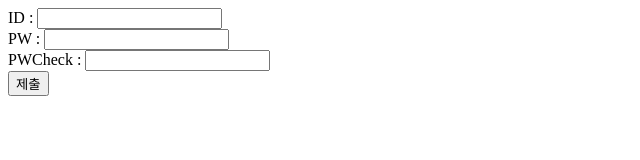
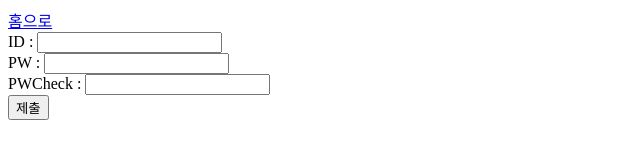
Before and after one commit to TaeYoung1217/sc_project_1_WordSearch, a plain HTML site: page frontend/signup.html in a window 1280 px wide. Shown: the whole page, without its empty margins (0-640 px from the left). Drawn offline with Linux system fonts and the light colour scheme.

Commit message:
Update signup.html

```diff
--- a/frontend/signup.html
+++ b/frontend/signup.html
@@ -7,6 +7,7 @@
   </head>
   <body>
     <form action="" id="signup_form">
+      <a href="/index.html">홈으로</a>
       <div>
         <label for="id">ID : </label>
         <input type="text" id="id" name="id" />
```
